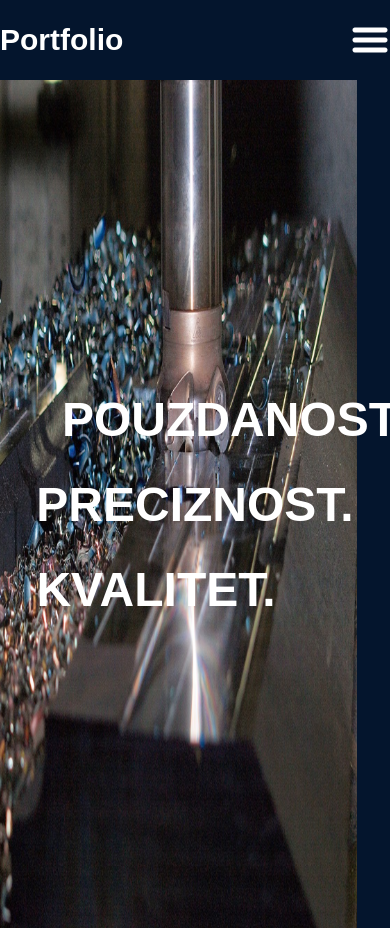
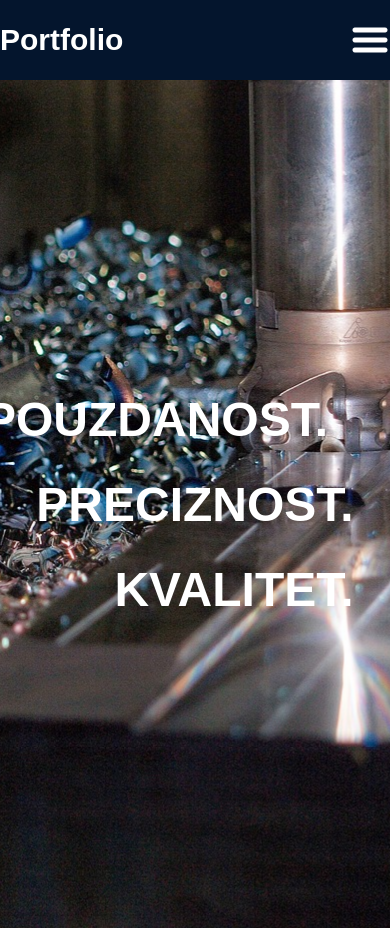
Before and after one commit to ZeljkoM1987/cnc, a Next.js app: page / in a window 390 px wide. Built offline with nearby package versions, Linux system fonts and the light colour scheme.

Commit message:
first nazor commit

```diff
--- a/src/app/components/hero/Hero.jsx
+++ b/src/app/components/hero/Hero.jsx
@@ -1,19 +1,17 @@
 "use client";
 
 import React, { useState } from "react";
-import styles from "./Hero.module.css"
-
-
+import styles from "./Hero.module.css";
 
 export const Hero = () => {
+  return (
+    <div className={styles.imagewrap}>
+      <img src="/images/hero3.jpg" />
 
-
-    return (
-        <div className={styles.imagewrap}>
-            <img src="/images/hero3.jpg" />
-            <h2 className={styles.text1}>POUZDANOST.</h2>
+      <h2 className={styles.text1}>POUZDANOST.</h2>
             <h2 className={styles.text2}>PRECIZNOST.</h2>
             <h2 className={styles.text3}>KVALITET.</h2>
-        </div>
-    );
+
+    </div>
+  );
 };
--- a/src/app/components/hero/Hero.module.css
+++ b/src/app/components/hero/Hero.module.css
@@ -1,18 +1,27 @@
 .imagewrap {
-    width: 100%;
+    width: 100vw;
 
     margin: 0 auto;
     overflow: hidden;
     position: relative;
     text-align: center;
+
 }
+.imagewrap img {
+
+    animation: kenburns 30s infinite;
+    width: 100%;
+    height: 100%;
+    object-fit: cover;
+}
+
 
 .text1 {
     z-index: 100;
     color: #fff;
     position: absolute;
     top: 40%;
-    left: 60%;
+    left: 40%;
     font-size: 3rem;
 
     transform: translate(-50%, -50%);
@@ -33,17 +42,12 @@
     color: #fff;
     position: absolute;
     top: 60%;
-    left: 40%;
+    left: 60%;
     font-size: 3rem;
     transform: translate(-50%, -50%);
 }
 
-.imagewrap img {
-    width: 100%;
-    height: 90vh;
-    animation: kenburns 30s infinite;
 
-}
 
 @keyframes kenburns {
 
@@ -56,7 +60,7 @@
     }
 
     95% {
-        transform: scale3d(1.5, 1.5, 1.5) translate3d(-190px, -120px, 0px);
+        transform: scale3d(1.5, 1.5, 1.5) translate3d(-160px, -120px, 0px);
         animation-timing-function: ease-in;
         opacity: 1;
     }
@@ -102,6 +106,71 @@
    */
 }
 
+@keyframes kenburns-mobile  {
+
+    0% {
+        opacity: 0;
+    }
+
+    5% {
+        opacity: 1;
+    }
+
+    95% {
+        transform: scale3d(1.5, 1.5, 1.5) translate3d(-60px, -120px, 0px);
+        animation-timing-function: ease-in;
+        opacity: 1;
+    }
+
+    100% {
+        transform: scale3d(2, 2, 2) translate3d(-70px, -100px, 0px);
+        opacity: 0;
+    }
+
+    /* 0% {
+        -webkit-transform-origin: bottom left;
+        -moz-transform-origin: bottom left;
+        -ms-transform-origin: bottom left;
+        -o-transform-origin: bottom left;
+        transform-origin: bottom left;
+        transform: scale(1.0);
+        -ms-transform: scale(1.0);
+
+
+        -webkit-transform: scale(1.0);
+
+
+        -o-transform: scale(1.0);
+
+
+        -moz-transform: scale(1.0);
+
+      }
+      100% {
+        transform: scale(1.2);
+        -ms-transform: scale(1.2);
+
+
+        -webkit-transform: scale(1
+
+        -o-transform: scale(1.2);
+
+
+        -moz-transform: scale(1.2);
+
+      }
+
+   */
+}
+
+
+/* Media query for mobile */
+@media (max-width: 768px) {
+    .imagewrap img {
+        animation: kenburns-mobile 30s infinite;
+    }
+}
+
 
 @media screen and (max-width: 830px) {
 
```
Also changed, not shown: src/app/components/navbar/Navbar.jsx (+2 -14 lines).
